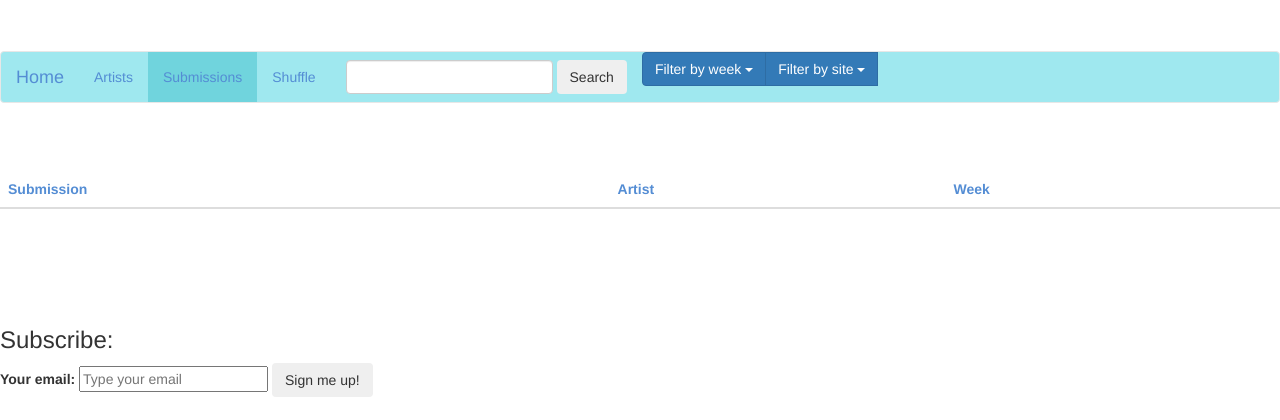
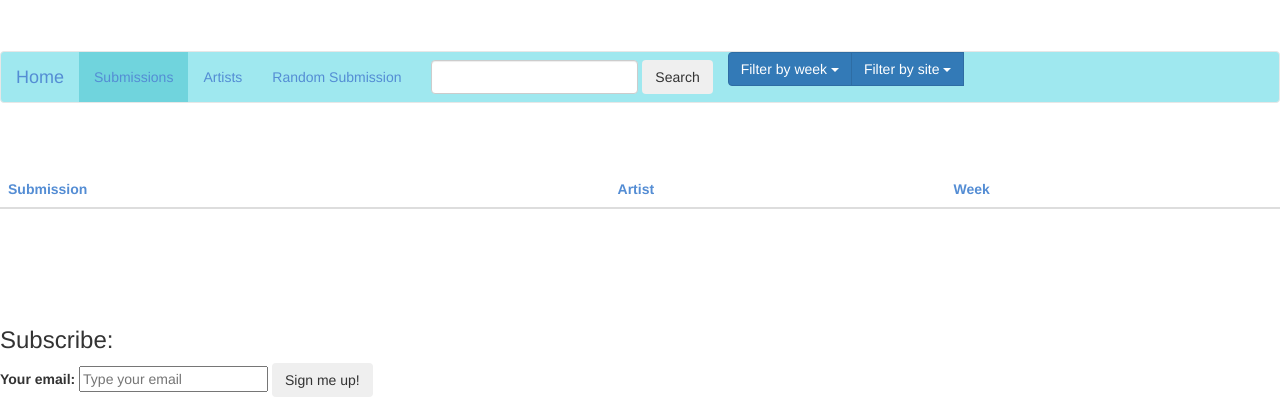
Before and after one commit to daniel-ault/songaweek, a PHP site: page /?page=songs in a window 1280 px wide. Shown: the top 420 px of the page. Run offline with PHP 8.4, Linux system fonts and the light colour scheme; data comes from the database, SQL or seed files in the repository; data that the repository does not hold is empty.

Commit message:
Made Submissions page first, and made root redirect to submissions page

```diff
--- a/navbar.php
+++ b/navbar.php
@@ -10,6 +10,15 @@
 		<ul class="nav navbar-nav">
 
 			<?php
+				if ($_GET["page"] == "songs")
+					echo '<li class="active">';
+				else
+					echo '<li>';
+			?>
+				<a href="/songs/week">Submissions</a>
+			</li>
+
+			<?php
 				if ($_GET["page"] == "artists")
 					echo '<li class="active">';
 				else
@@ -19,21 +28,12 @@
 			</li>
 
 			<?php
-				if ($_GET["page"] == "songs")
-					echo '<li class="active">';
-				else
-					echo '<li>';
-			?>
-				<a href="/songs/week">Submissions</a>
-			</li>
-
-			<?php
 				if ($_GET["page"] == "shuffle")
 					echo '<li class="active">';
 				else
 					echo '<li>';
 			?>
-				<a href="/shuffle">Shuffle</a>
+				<a href="/shuffle">Random Submission</a>
 			</li>
 			<!--
 			<li class="dropdown">
```
Also changed, not shown: .htaccess.
